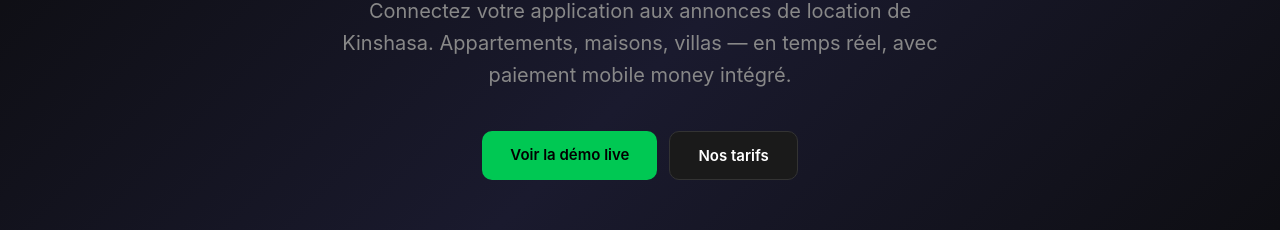
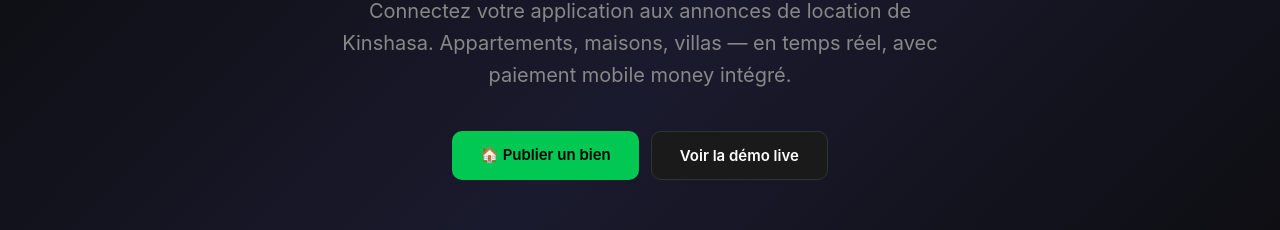
Before and after one commit to braxetokapi-hub/api-immo-rdc, a website: page index.html in a window 1280 px wide. Shown: the part 316-546 px from the top of the page. Drawn offline with Linux system fonts and the light colour scheme.

Commit message:
ajout bouton publier un bien

```diff
--- a/index.html
+++ b/index.html
@@ -76,8 +76,8 @@
   <h1>La première API<br><span>immobilière</span> de la RDC</h1>
   <p class="subtitle">Connectez votre application aux annonces de location de Kinshasa. Appartements, maisons, villas — en temps réel, avec paiement mobile money intégré.</p>
   <div class="btns">
-    <a href="#demo" class="btn btn-primary">Voir la démo live</a>
-    <a href="#tarifs" class="btn btn-secondary">Nos tarifs</a>
+    <a href="/publier.html" class="btn btn-primary">🏠 Publier un bien</a>
+    <a href="#demo" class="btn btn-secondary">Voir la démo live</a>
   </div>
   <div class="stats">
     <div class="stat"><div class="stat-num">7</div><div class="stat-lbl">Endpoints disponibles</div></div>
```
